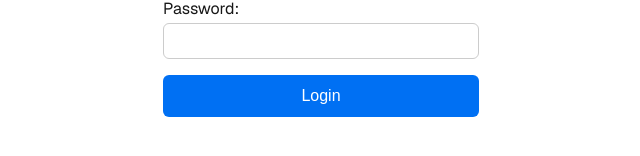
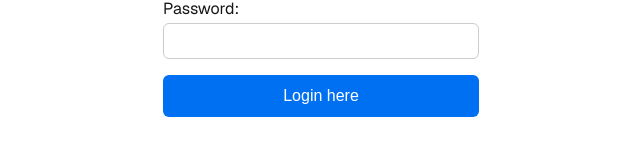
Before and after one commit to baskarnadar/test-heroz-react, a Next.js app: page / in a window 1280 px wide. Shown: the part 448-604 px from the top of the page, without its empty margins (319-959 px from the left). Built offline with nearby package versions, Linux system fonts and the light colour scheme.

Commit message:
message for commit work

```diff
--- a/src/components/LoginForm.tsx
+++ b/src/components/LoginForm.tsx
@@ -36,7 +36,7 @@ export default function LoginForm() {
         />
       </label>
       <button type="submit" className={styles.button}>
-        Login
+        Login here
       </button>
     </form>
   );
```
